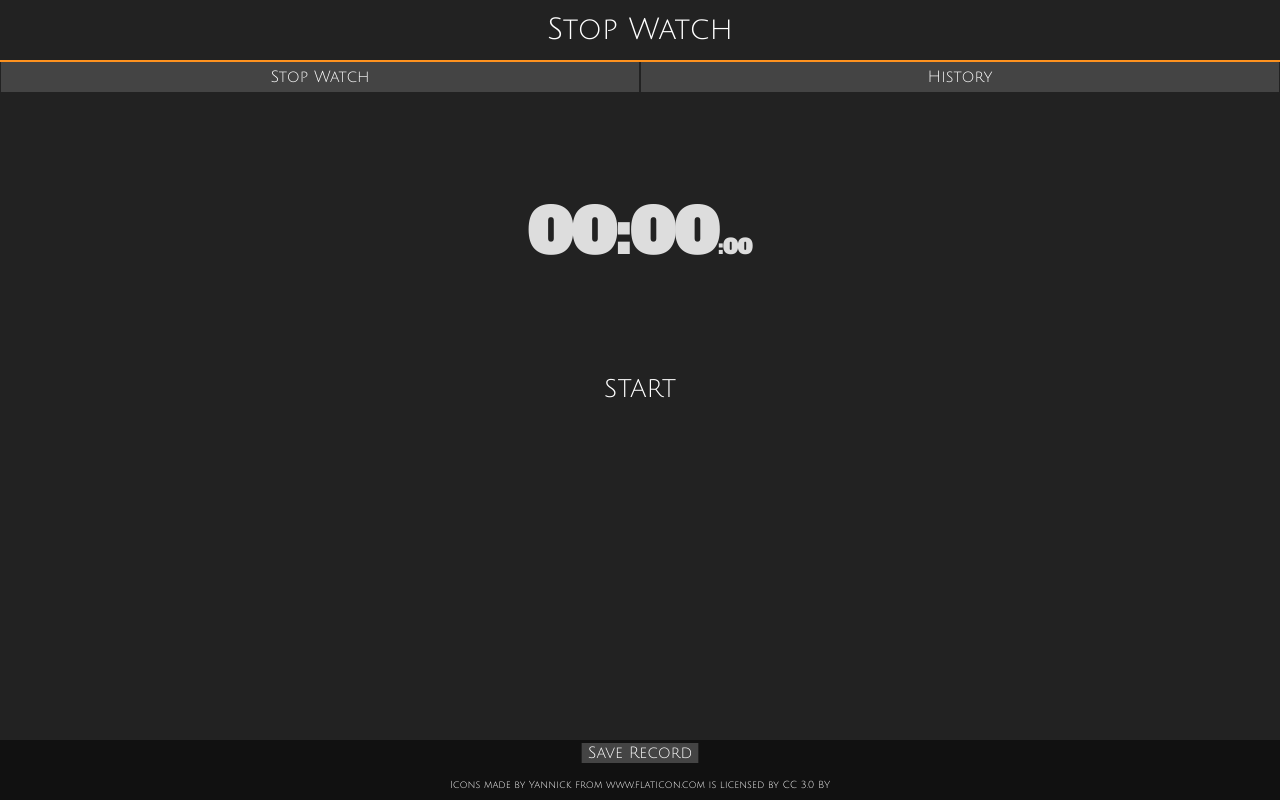
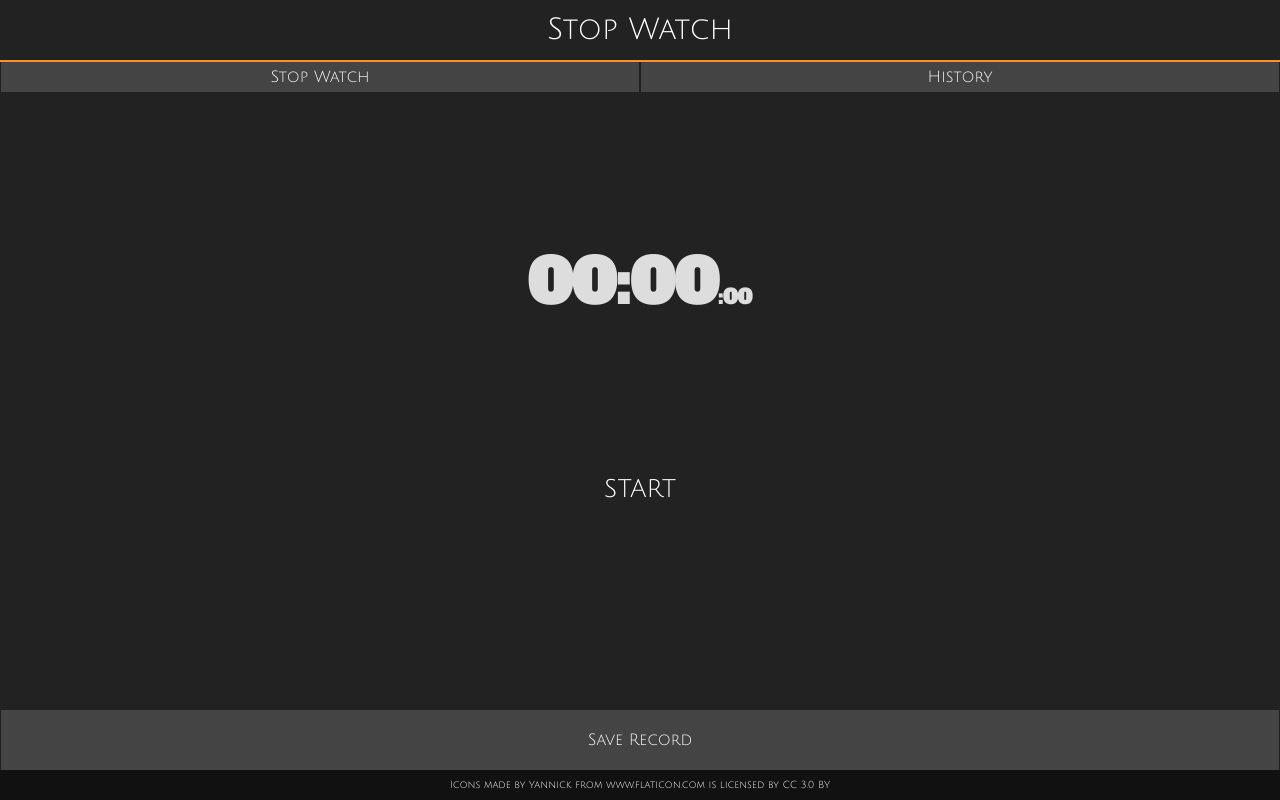
Before and after one commit to MESepehr/TimeTracker, a React (Create React App) app in the folder front-end/: page / in a window 1280 px wide. Built offline with nearby package versions, Linux system fonts and the light colour scheme; the HTML template or start-up script is replaced by a standard one.

Commit message:
styles completed

```diff
--- a/front-end/src/App.css
+++ b/front-end/src/App.css
@@ -11,6 +11,7 @@
     --wight-color: #ffffff;
 
     --main-buttons-height:30px;
+    --main-buttons-height-X2:60px;
 }
 
 *{
@@ -54,7 +55,6 @@ h1 {
 }
 
 .footer {
-    background-color: var(--footer-color);
     position: absolute;
     color:var(--wight-color);
     left: 0;
@@ -65,6 +65,10 @@ h1 {
     text-align: center;
     font-size: 10px;
     line-height: 30px;
+}
+
+.footer-back-ground{
+    background-color: var(--footer-color);
 }
 
 .main-button{
@@ -122,7 +126,7 @@ button:active  {
     }
     @media only screen and (min-height: 768px) {
         [class*="stop-watch"] {
-            margin-top:100px;
+            margin-top:150px;
         }
     }
 
@@ -138,6 +142,21 @@ button:active  {
     background-color:var(--main-bg-color);
 }
 
+.save-record-button{
+    width:100%;
+    height: var(--main-buttons-height-X2);
+}
+
+
+
+
+
+
+
+
+
+
+
 
 p { color: #adb7bd; font-family: 'Lucida Sans', Arial, sans-serif; font-size: 16px; line-height: 26px; text-indent: 30px; margin: 0; }
 
--- a/front-end/src/App.js
+++ b/front-end/src/App.js
@@ -17,7 +17,7 @@ export default class App extends React.Component
 
                 <div className="footer">
                     <button className="save-record-button">Save Record</button>
-                    <div>Icons made by Yannick from www.flaticon.com is licensed by CC 3.0 BY</div>
+                    <div className="footer-back-ground">Icons made by Yannick from www.flaticon.com is licensed by CC 3.0 BY</div>
                 </div>
             </div>
         );
```
